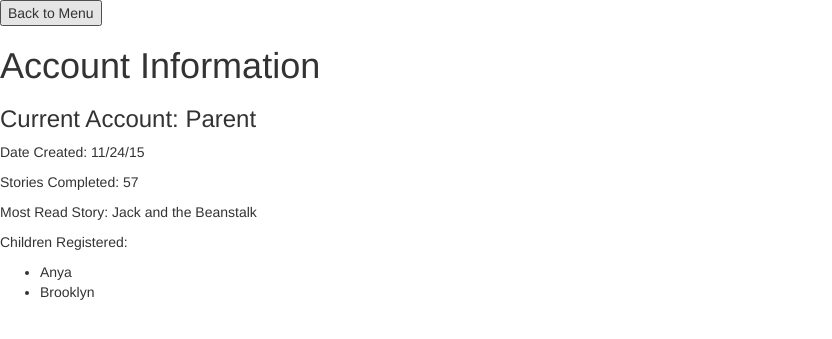
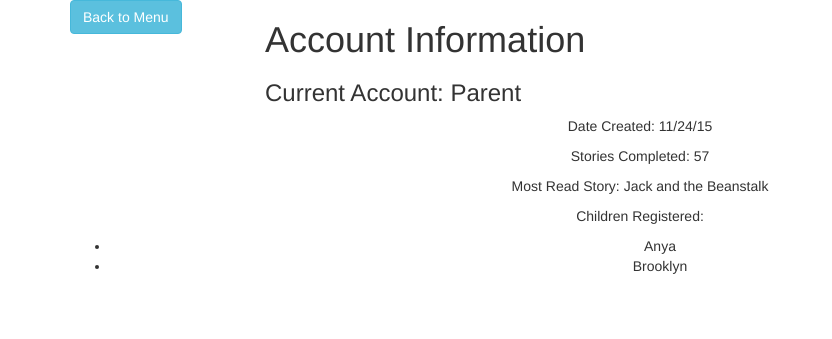
Before and after one commit to amckay13/TA05, a PHP site: page /info.php in a window 1280 px wide. Shown: the top 339 px of the page, without its empty margins (0-832 px from the left). Run offline with PHP 8.4, Linux system fonts and the light colour scheme.

Commit message:
Added bootstrap elements

```diff
--- a/info.php
+++ b/info.php
@@ -6,13 +6,19 @@
     </head>
 
     <body>
-        <form action="settingsMenu.php" method="post">
-            <input type="submit" value="Back to Menu" />
-        </form>
+        <div class="container">
+            <div class="row">
+                <div class="col-sm-2">
+                    <a class="btn btn-info" href="settingsMenu.php" role="button">Back to Menu</a>
+                </div>
+                <div class="col-sm-10">
+                    <h1 class="h1">Account Information</h1>
+                    <h3 class="h3">Current Account: Parent</h3>
+                </div>
+            </div>
+        </div>
 
-        <h1>Account Information</h1>
-        <h3>Current Account: Parent</h3>
-
+        <div class="container text-center">
             <p>Date Created: 11/24/15</p>
             <p>Stories Completed: 57</p>
             <p>Most Read Story: Jack and the Beanstalk</p>
@@ -21,6 +27,7 @@
                 <li>Anya</li>
                 <li>Brooklyn</li>
             </ul>
+        </div>
 
         <script src="js/bootstrap.min.js"></script>
     </body>
--- a/settings.php
+++ b/settings.php
@@ -9,7 +9,7 @@
         <div class="container">
             <div class="row">
                 <div class="col-sm-2">
-                    <a class="btn btn-info" href="settingsMenu.php" role="button">Back to Profiles</a>
+                    <a class="btn btn-info" href="settingsMenu.php" role="button">Back to Menu</a>
                 </div>
                 <div class="col-sm-10">
                     <h1 class="h1">Account Settings</h1>
```
Also changed, not shown: store.php (+27 -15 lines). Lines whose indentation alone changed are shown as unchanged.
